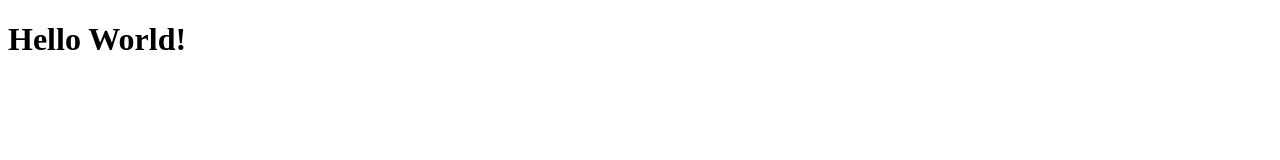
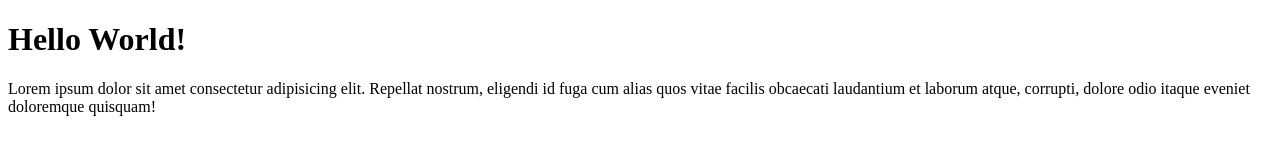
Before and after one commit to markanasyqar/kann-git-test, a plain HTML site: page index.html in a window 1280 px wide. Drawn offline with Linux system fonts and the light colour scheme.

Commit message:
menambahkan paragraf

```diff
--- a/index.html
+++ b/index.html
@@ -7,5 +7,6 @@
 </head>
 <body>
     <h1>Hello World!</h1>
+    <p>Lorem ipsum dolor sit amet consectetur adipisicing elit. Repellat nostrum, eligendi id fuga cum alias quos vitae facilis obcaecati laudantium et laborum atque, corrupti, dolore odio itaque eveniet doloremque quisquam!</p>
 </body>
 </html>
```
